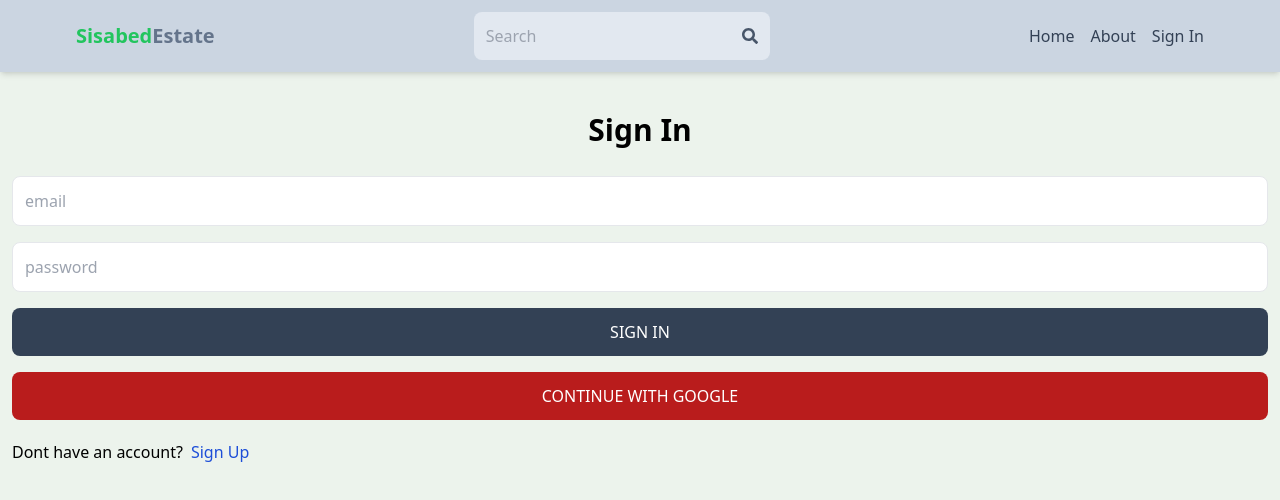
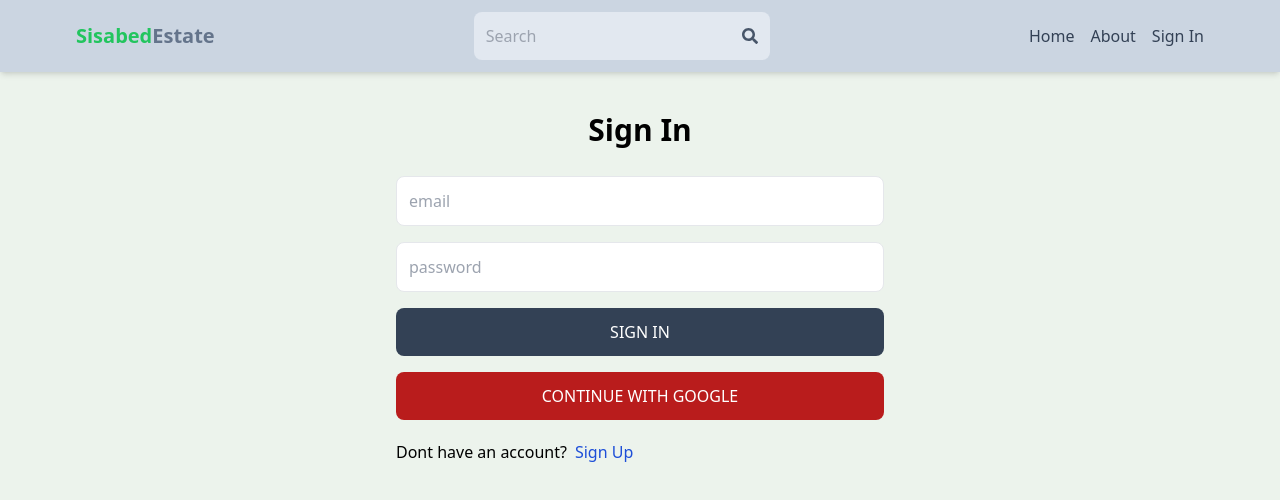
Before and after one commit to sisabed/real-estate, a React (Vite) app in the folder client/: page /sign-in in a window 1280 px wide. Shown: the top 500 px of the page. Built offline with nearby package versions, Linux system fonts and the light colour scheme; no server answers.

Commit message:
revised an error

```diff
--- a/client/src/pages/SignIn.jsx
+++ b/client/src/pages/SignIn.jsx
@@ -10,8 +10,7 @@
 
 export default function SignIn() {
   const [formData, setFormData] = useState({});
-  const [error, setError] = useState(null);
-  const [loading, setLoading] = useState(false);
+  const { loading, error } = useSelector((state) => state.user);
   const navigate = useNavigate();
   const dispatch = useDispatch();
   const handleChange = (e) => {
@@ -44,7 +43,7 @@
     }
   };
   return (
-    <div className="p-3 max-w-l mx-auto">
+    <div className="p-3 max-w-lg mx-auto">
       <h1 className="text-3xl text-center font-semibold my-7">Sign In</h1>
       <form onSubmit={handleSubmit} className="flex flex-col gap-4">
         <input
```
